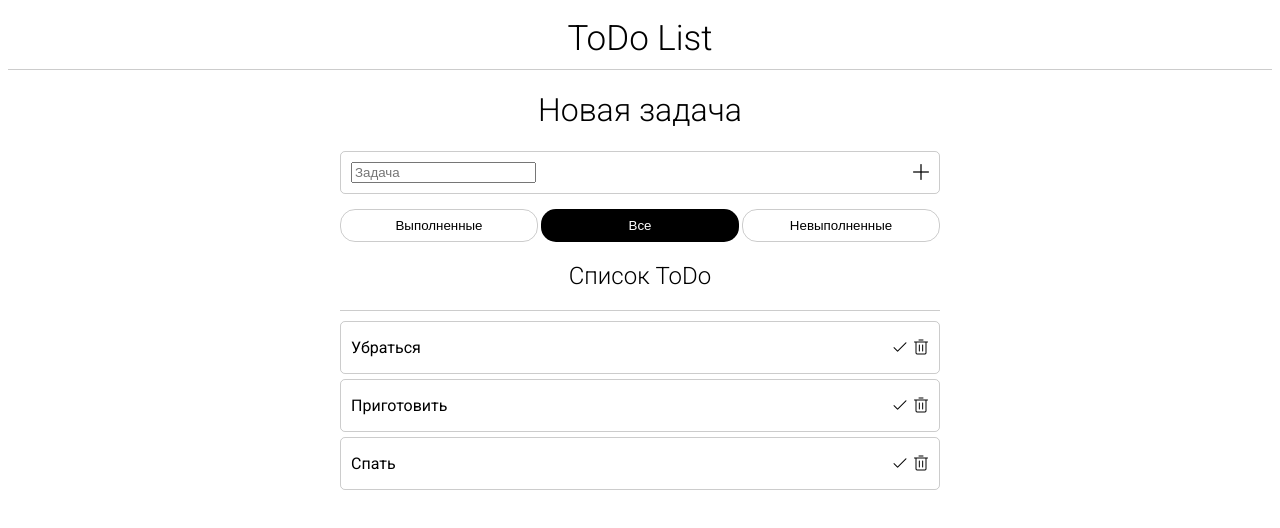
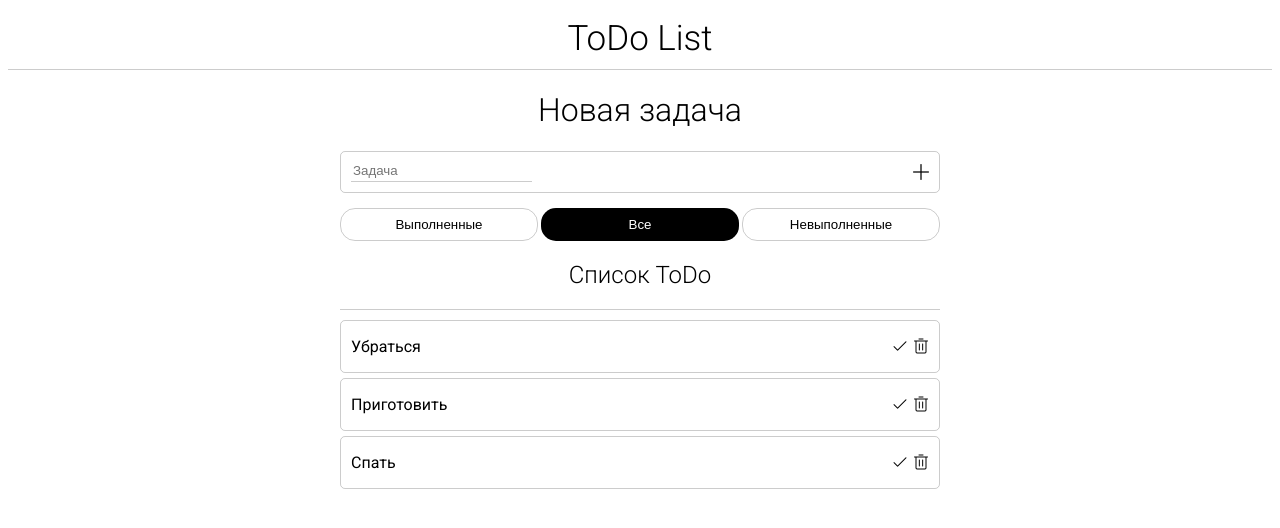
Before and after one commit to qann1st/react-todo, a React (Create React App) app: page / in a window 1280 px wide. Shown: the top 528 px of the page. Built offline with nearby package versions, Linux system fonts and the light colour scheme.

Commit message:
feat: add styles for input

```diff
--- a/src/scss/components/_newtodo.scss
+++ b/src/scss/components/_newtodo.scss
@@ -16,6 +16,16 @@
     border-radius: 5px;
   }
 
+  input {
+    border: none;
+    border-bottom: 1px solid rgba($color, $alpha);
+    padding-bottom: 3px;
+  }
+
+  input:focus {
+    outline: none;
+  }
+
   button {
     background-image: url(./../../assets/images/plus.png);
     @include button;
```
